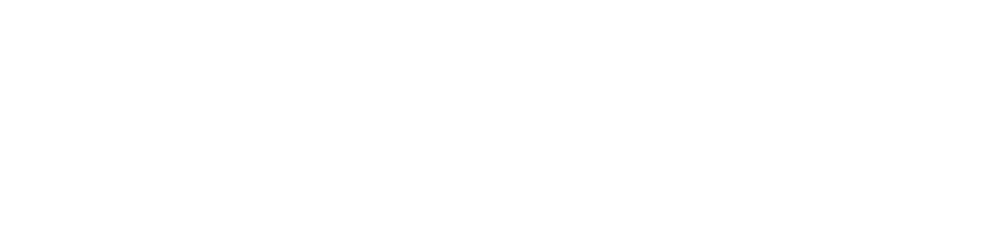
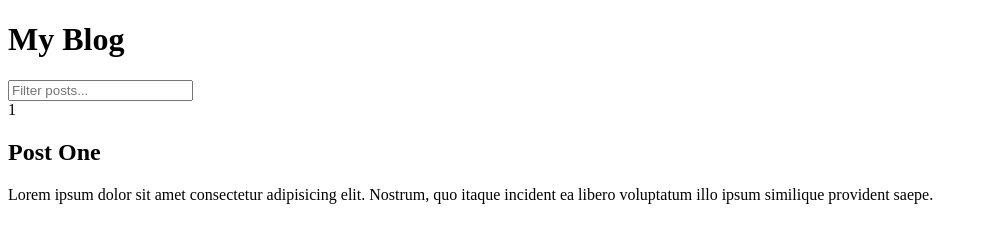
Before and after one commit to ali-203/Infinite-scroll-posts, a plain HTML site: page index.html in a window 1280 px wide. Shown: the whole page, without its empty margins (0-988 px from the left). Drawn offline with Linux system fonts and the light colour scheme.

Commit message:
Update index.html

```diff
--- a/index.html
+++ b/index.html
@@ -3,11 +3,29 @@
 <head>
   <meta charset="UTF-8">
   <meta name="viewport" content="width=device-width, initial-scale=1.0">
-
+ <meta http-equiv="X-UA-Compatible" content="ie=edge">
+ <link rel="stylesheet" href="style.css">
   <title>My Blog</title>
 
 </head>
 <body>
-
-</body>
+  <h1>My Blog</h1>
+  <div class="filter-container">
+    <input type="text" id="filter" class="filter" placeholder="Filter posts...">
+  </div>
+<div id="post-container">
+  <div class="post">
+    <div class="number">1</div>
+    <div class="post-info">
+<h2 class="post=titile">Post One</h2>
+<p class="post=body">
+  Lorem ipsum dolor sit amet consectetur adipisicing elit. Nostrum, quo itaque
+  incident ea libero voluptatum illo ipsum similique
+  provident saepe.
+</p>
+    </div>
+  </div>
+</div>
+<script src="script.js"></script>
+  </body>
 </html>
```
